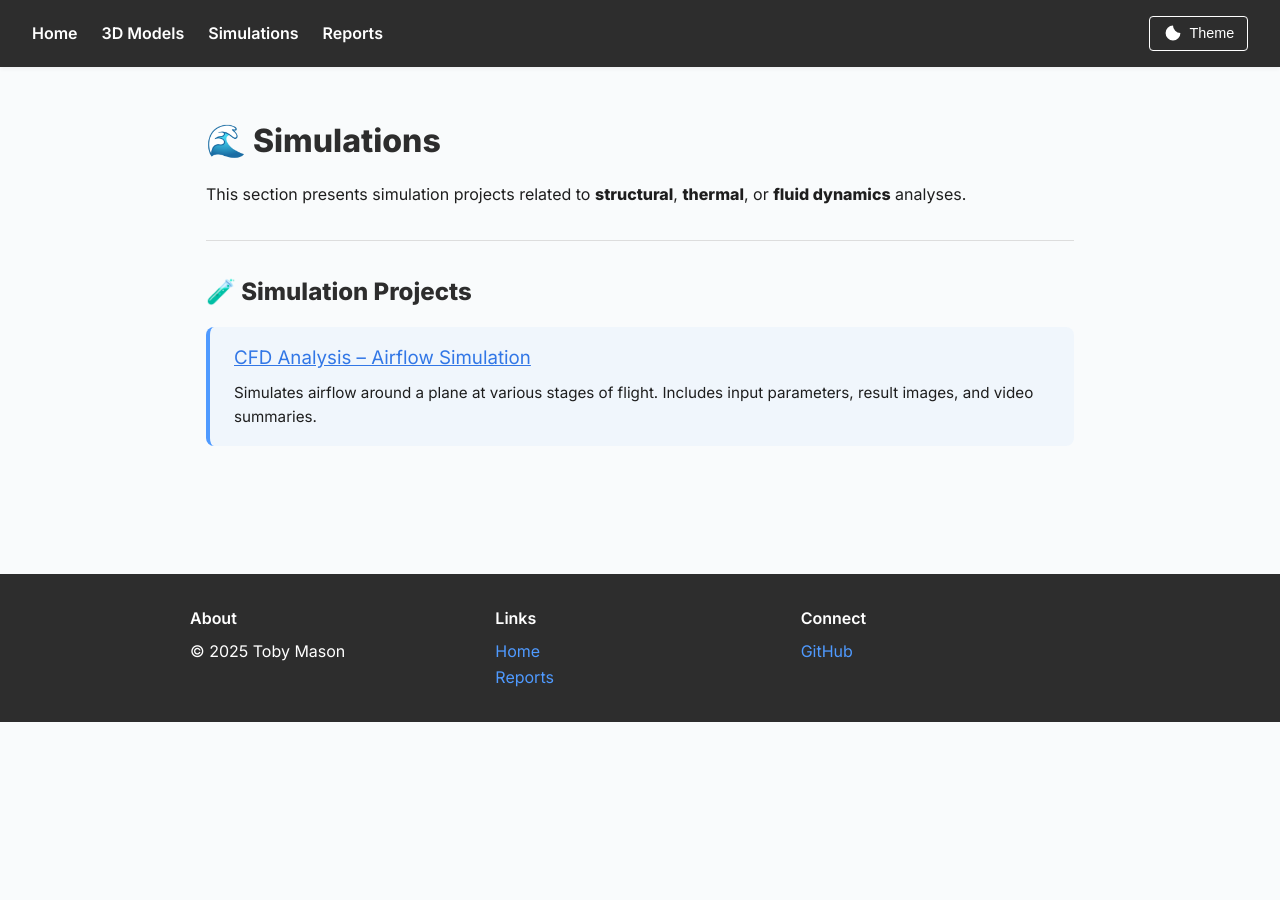
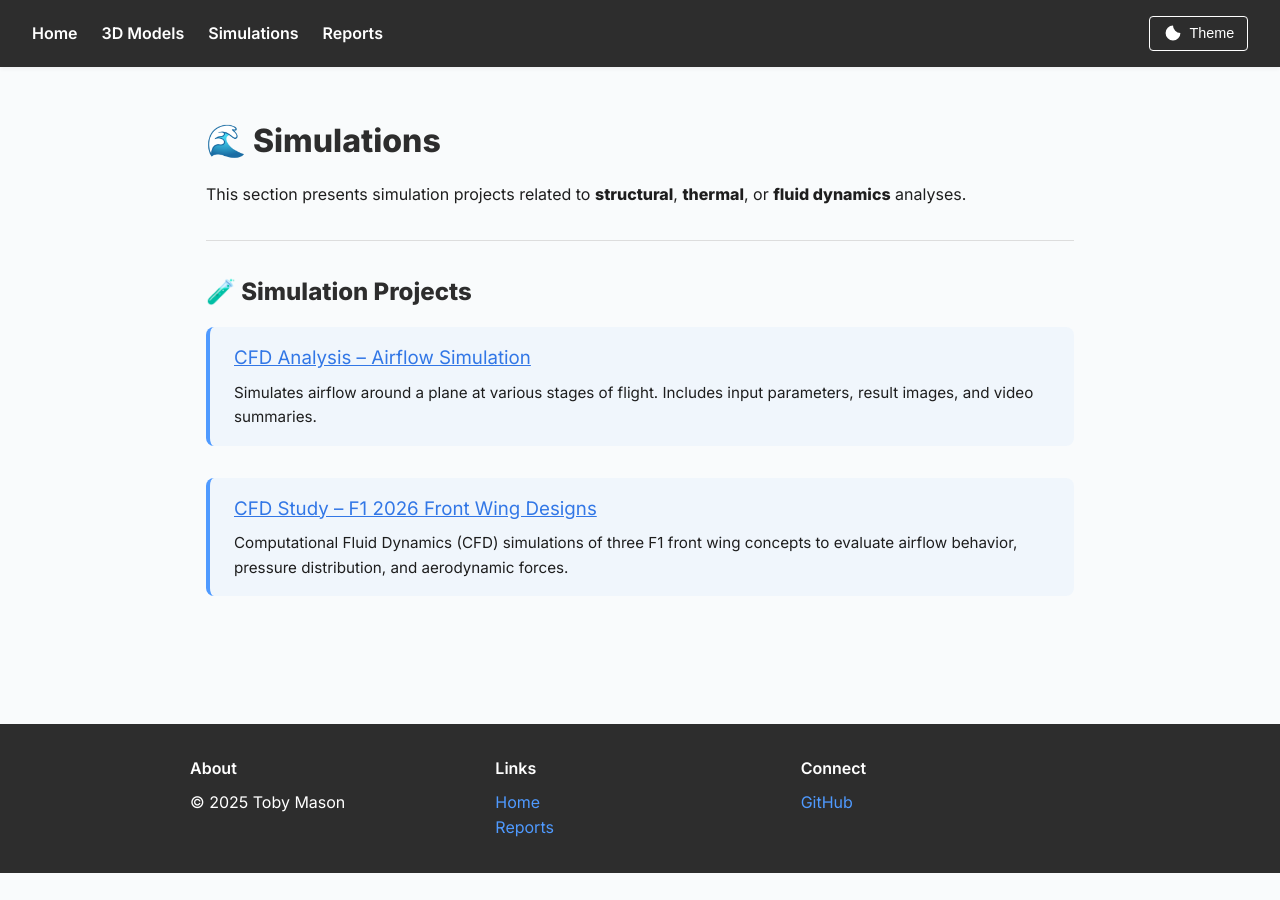
Before and after one commit to tob-mas/engineeringportfolio, a Jekyll site: the page built from simulations/simulations.md, in a window 1280 px wide. Built offline with Jekyll 4.4.1, drawn with Linux system fonts in a browser that asks for light colours.

Commit message:
Update simulations.md

```diff
--- a/simulations/simulations.md
+++ b/simulations/simulations.md
@@ -16,3 +16,8 @@ This section presents simulation projects related to **structural**, **thermal**
   <h3><a href="{{ site.baseurl }}/simulations/10-06-25">CFD Analysis – Airflow Simulation</a></h3>
   <p>Simulates airflow around a plane at various stages of flight. Includes input parameters, result images, and video summaries.</p>
 </div>
+
+<div class="content-block">
+  <h3><a href="{{ site.baseurl }}/simulations/18.06.25">CFD Study – F1 2026 Front Wing Designs</a></h3>
+  <p>Computational Fluid Dynamics (CFD) simulations of three F1 front wing concepts to evaluate airflow behavior, pressure distribution, and aerodynamic forces.</p>
+</div>
```
